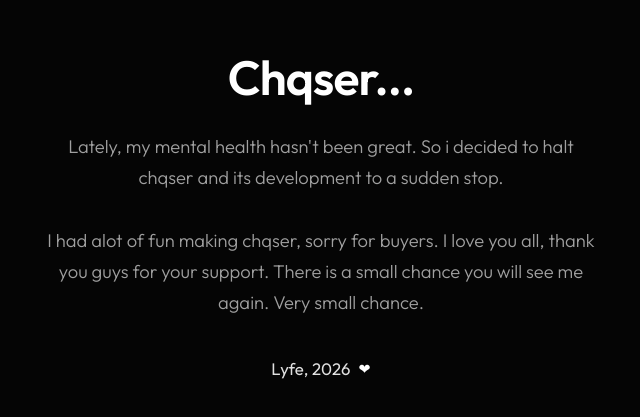
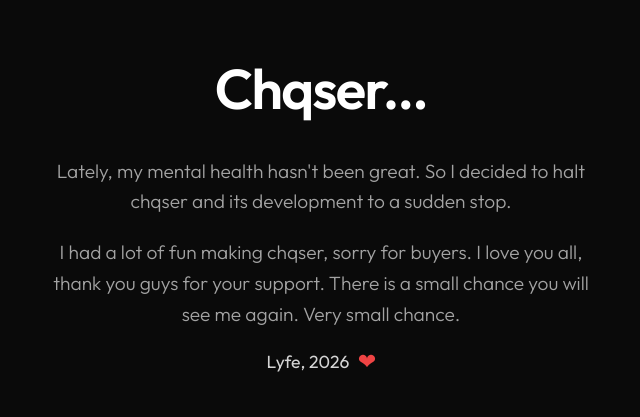
Before and after one commit to lyfedev-csharp/chqser.onl, a plain HTML site: page index.html in a window 1280 px wide. Shown: the part 187-604 px from the top of the page, without its empty margins (319-959 px from the left). Drawn offline with Linux system fonts and the light colour scheme.

Commit message:
Update index.html

```diff
--- a/index.html
+++ b/index.html
@@ -17,60 +17,73 @@
         }
 
         body {
-            background-color: #050505;
-            color: #ffffff;
+            background-color: #0a0a0a;
+            color: #f0f0f0;
             font-family: 'Outfit', sans-serif;
             display: flex;
             justify-content: center;
             align-items: center;
-            height: 100vh;
+            min-height: 100vh;
             text-align: center;
-            padding: 20px;
+            padding: 24px;
         }
 
         .container {
             max-width: 550px;
-            animation: fadeIn 1.5s ease-in-out;
+            animation: fadeUp 1.2s cubic-bezier(0.25, 0.8, 0.25, 1) forwards;
+            opacity: 0;
+            transform: translateY(20px);
         }
 
         h1 {
-            font-size: 3rem;
+            font-size: 3.5rem;
             font-weight: 600;
-            margin-bottom: 24px;
-            letter-spacing: -0.02em;
+            margin-bottom: 32px;
+            letter-spacing: -0.03em;
+            color: #ffffff;
         }
 
         .caption {
-            font-size: 1.15rem;
-            line-height: 1.7;
+            font-size: 1.2rem;
+            line-height: 1.6;
             font-weight: 300;
-            color: #a0a0a0;
-            margin-bottom: 40px;
+            color: #a3a3a3;
+            margin-bottom: 20px;
+        }
+
+        .caption:last-of-type {
+            margin-bottom: 48px;
         }
 
         .signoff {
-            font-size: 1.05rem;
+            font-size: 1.1rem;
             font-weight: 400;
-            color: #e0e0e0;
+            color: #d4d4d4;
             display: flex;
             align-items: center;
             justify-content: center;
-            gap: 8px;
+            gap: 10px;
         }
 
         .heart {
-            color: #ffffff;
-            font-size: 0.9rem;
+            color: #ef4444;
+            font-size: 1.2rem;
+            animation: pulse 2s infinite ease-in-out;
         }
 
-        @keyframes fadeIn {
-            from {
-                opacity: 0;
-                transform: translateY(10px);
-            }
+        @keyframes fadeUp {
             to {
                 opacity: 1;
                 transform: translateY(0);
+            }
+        }
+
+        @keyframes pulse {
+            0%, 100% {
+                transform: scale(1);
+            }
+            50% {
+                transform: scale(1.15);
             }
         }
     </style>
@@ -78,9 +91,15 @@
 <body>
     <div class="container">
         <h1>Chqser...</h1>
+
         <p class="caption">
-            Lately, my mental health hasn't been great. So i decided to halt chqser and its development to a sudden stop.<br><br>I had alot of fun making chqser, sorry for buyers. I love you all, thank you guys for your support. There is a small chance you will see me again. Very small chance.
+            Lately, my mental health hasn't been great. So I decided to halt chqser and its development to a sudden stop.
         </p>
+
+        <p class="caption">
+            I had a lot of fun making chqser, sorry for buyers. I love you all, thank you guys for your support. There is a small chance you will see me again. Very small chance.
+        </p>
+
         <p class="signoff">
             Lyfe, 2026 <span class="heart">&#10084;</span>
         </p>
```
